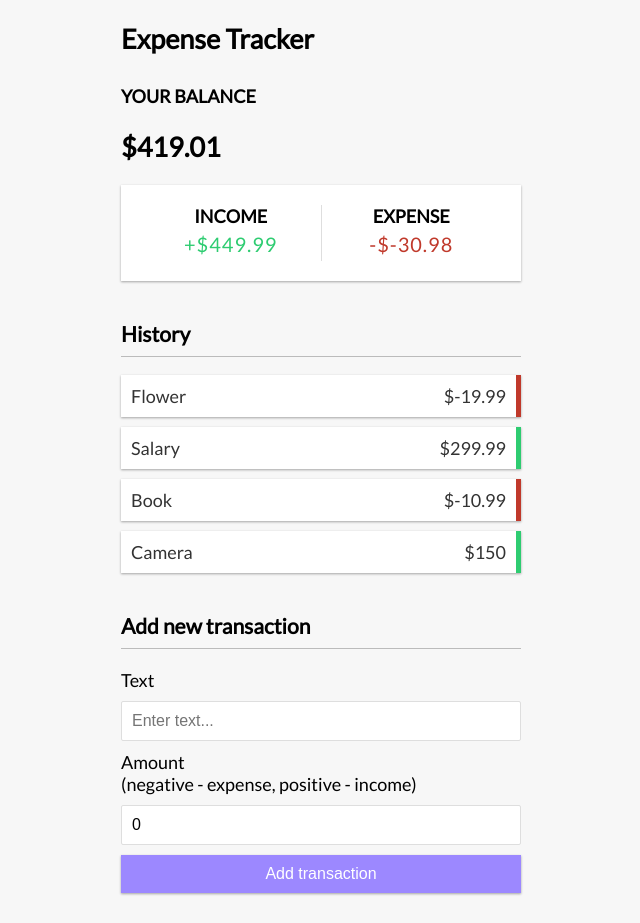
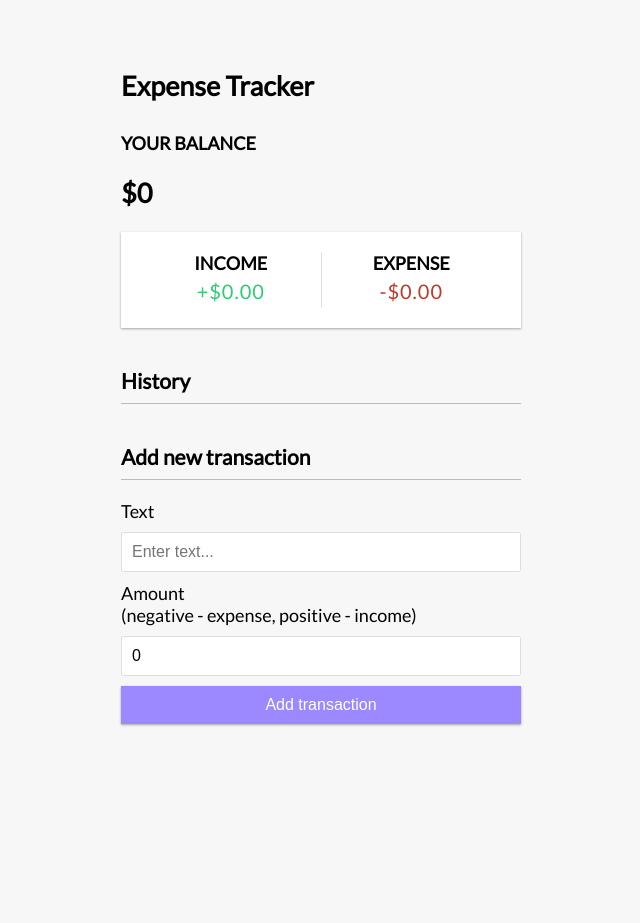
Before and after one commit to Belchenkov/vue3_expense_tracker, a Vue app: page / in a window 1280 px wide. Shown: the whole page, without its empty margins (319-959 px from the left). After the commit the page ends 800 px from the top, so only its background shows below. Built offline with nearby package versions, Linux system fonts and the light colour scheme.

Commit message:
Save to ls

```diff
--- a/src/views/HomeView.vue
+++ b/src/views/HomeView.vue
@@ -16,7 +16,7 @@
 </template>
 
 <script setup lang="ts">
-import { ref, computed } from 'vue';
+import { ref, computed, onMounted } from 'vue';
 import { useToast } from 'vue-toastification';
 
 import Header from '../components/Header.vue';
@@ -27,12 +27,14 @@
 
 const toast = useToast();
 
-const transactions: ref<ITransaction[]> = ref([
-  { id: 1, text: 'Flower', amount: -19.99 },
-  { id: 2, text: 'Salary', amount: 299.99 },
-  { id: 3, text: 'Book', amount: -10.99 },
-  { id: 4, text: 'Camera', amount: 150 },
-]);
+// const transactions: ref<ITransaction[]> = ref([
+//   { id: 1, text: 'Flower', amount: -19.99 },
+//   { id: 2, text: 'Salary', amount: 299.99 },
+//   { id: 3, text: 'Book', amount: -10.99 },
+//   { id: 4, text: 'Camera', amount: 150 },
+// ]);
+
+const transactions: ref<ITransaction[]> = ref([]);
 
 const total = computed((): number => {
   return transactions.value.reduce((acc: number, tr: ITransaction) => {
@@ -65,17 +67,33 @@
     amount: newTrData.amount,
   });
 
+  saveTransactionsToLocalStorage();
+
   toast.success('Transaction added!');
 };
 
 const handleTransactionDeleted = (id: number) => {
   transactions.value = transactions.value.filter((tr: ITransaction) => tr.id !== id);
 
+  saveTransactionsToLocalStorage();
+
   toast.success('Transaction deleted!');
+};
+
+const saveTransactionsToLocalStorage = (): void => {
+  localStorage.setItem('transactions', JSON.stringify(transactions.value));
 };
 
 const generateUniqueId = (): number => {
   return Math.floor(Math.random() * 1000000);
 };
 
+onMounted((): void => {
+  const savedTransactions = JSON.parse(localStorage.getItem('transactions'));
+
+  if (savedTransactions) {
+    transactions.value = savedTransactions;
+  }
+});
+
 </script>
```
